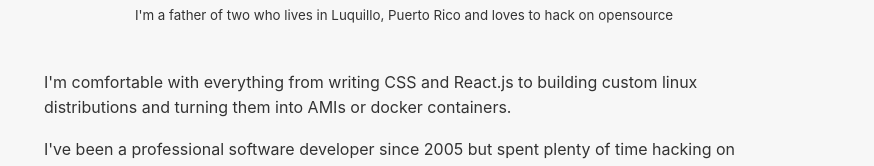
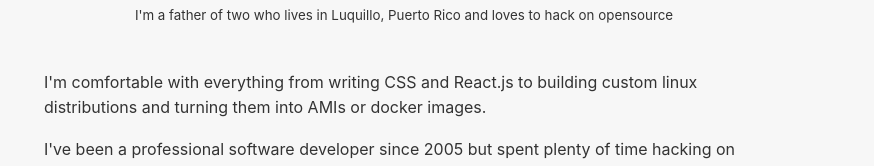
Before and after one commit to sontek/sontek_net, a Next.js app in the folder sontek-frontend/: page /about in a window 1280 px wide. Shown: the part 592-758 px from the top of the page, without its empty margins (236-1110 px from the left). Built offline with nearby package versions, Linux system fonts and the light colour scheme.

Commit message:
fix syntax

```diff
--- a/sontek-frontend/pages/about.js
+++ b/sontek-frontend/pages/about.js
@@ -28,7 +28,7 @@
                 <p>
                     I'm comfortable with everything from writing CSS and
                     React.js to building custom linux distributions and turning
-                    them into AMIs or docker containers.
+                    them into AMIs or docker images.
                 </p>
                 <p>
                     I've been a professional software developer since 2005 but
```
